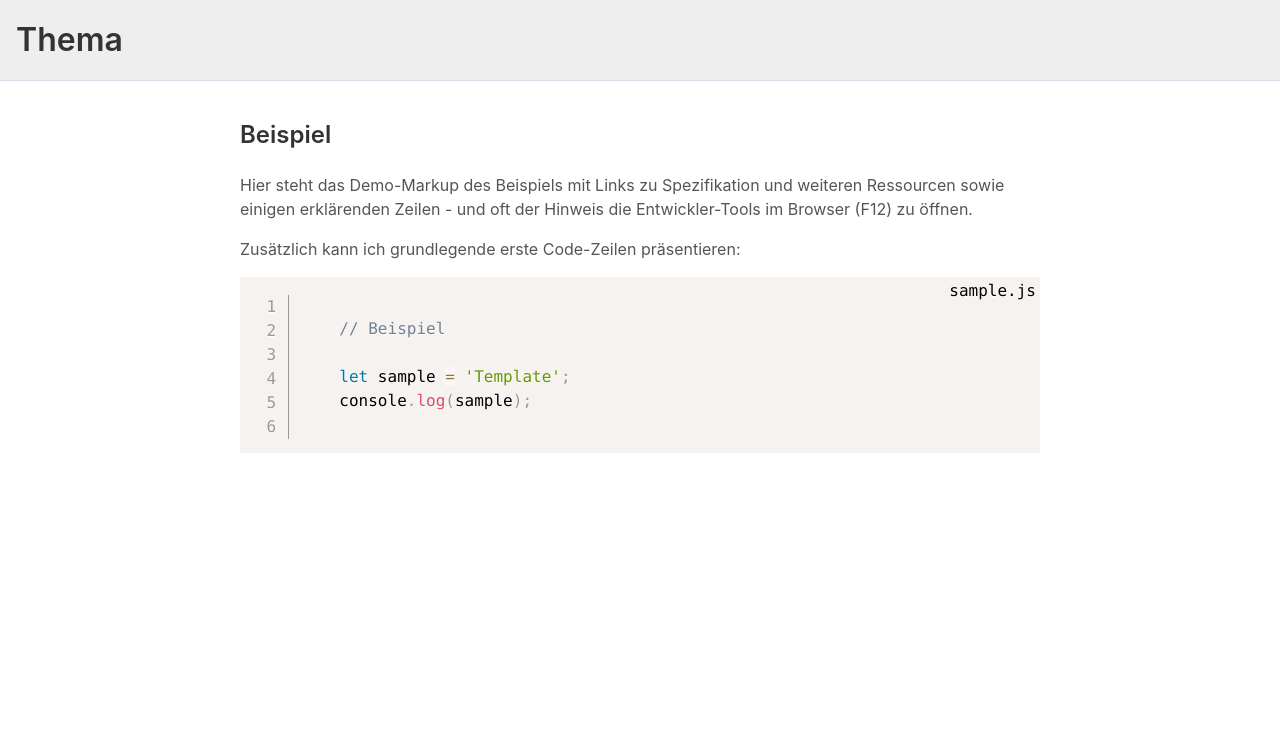
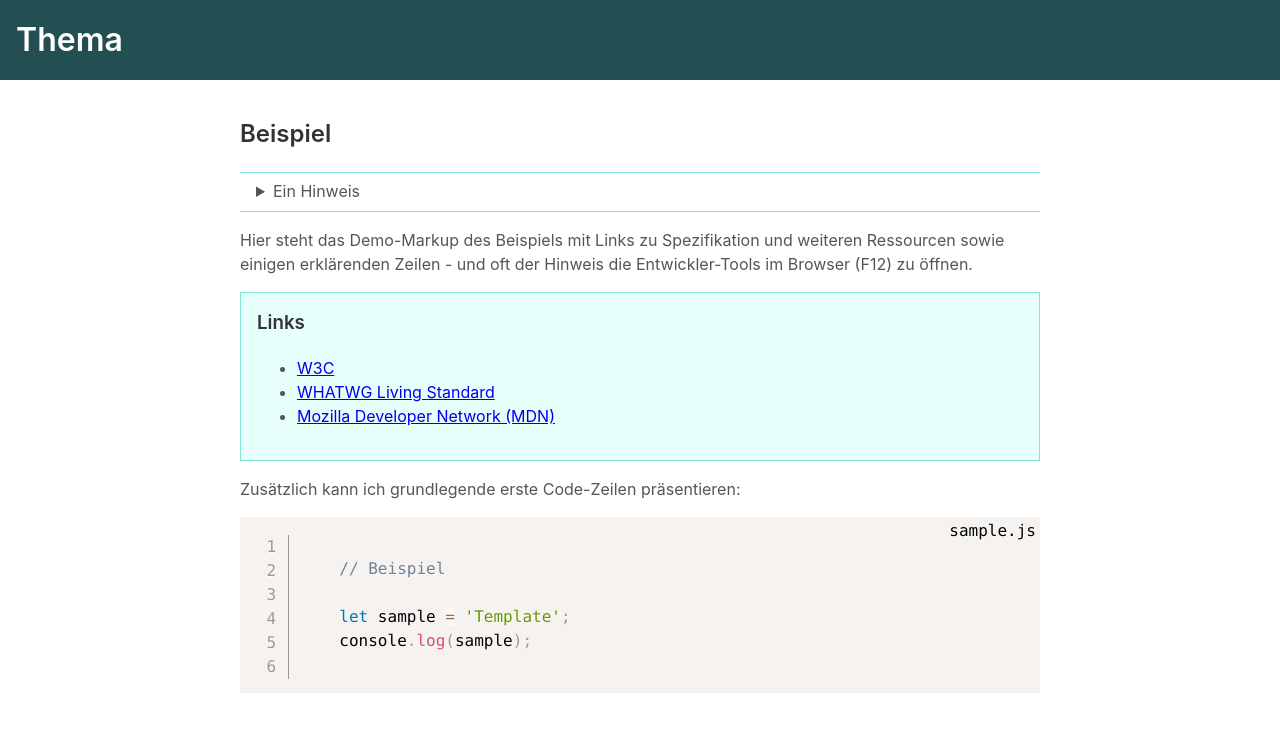
Before and after one commit to micha-alt/sample-template, a website: page src/index.html in a window 1280 px wide. Drawn offline with nearby package versions, Linux system fonts and the light colour scheme.

Commit message:
Update template and styles.

```diff
--- a/src/css/base.css
+++ b/src/css/base.css
@@ -7,7 +7,8 @@ body {
 
 h1,
 h2,
-strong {
+h3,
+strong, b {
   color: #333;
   font-weight: 600;
 }
@@ -21,12 +22,12 @@ pre[data-file]::before {
 
 header {
   padding: 1em;
-  background-color: #eee;
-  border-bottom: 1px solid #d8dee9;
+  background-color: #234E52;
 }
 
   header h1 {
     margin: 0;
+    color: white;
   }
 
 main {
@@ -34,3 +35,26 @@ main {
   max-width: 50em;
   padding: 1em;
 }
+
+details {
+  padding: 6px 1em 0;
+  border-top: 1px solid #81E6D9;
+  border-bottom: 1px solid #81E6D9;
+}
+
+details summary {
+  outline: none;
+  margin-bottom: 0.5em;
+  cursor: default;
+  user-select: none;
+}
+
+article.links {
+  background-color: #E6FFFA;
+  padding: 1em;
+  border: 1px solid #81E6D9;
+}
+
+  article.links h3 {
+    margin-top: 0;
+  }
--- a/src/index.html
+++ b/src/index.html
@@ -14,11 +14,25 @@
 </header>
 <main>
   <h2>Beispiel</h2>
+  <details>
+    <summary>Ein Hinweis</summary>
+    Optional kann an dieser Stelle ein kleiner Hinweis zu diesem Beispiel stehen.
+    Zum Beispiel die Notwendigkeit, einen lokalen Server zu starten:
+    <pre><code class="language-shell">npx lite-server --baseDir=src</code></pre>
+  </details>
   <p>
     Hier steht das Demo-Markup des Beispiels mit Links zu Spezifikation
     und weiteren Ressourcen sowie einigen erklärenden Zeilen - und oft der
     Hinweis die Entwickler-Tools im Browser (F12) zu öffnen.
   </p>
+  <article class="links">
+    <h3>Links</h3>
+    <ul>
+      <li><a href="https://www.w3.org/" target="_blank">W3C</a></li>
+      <li><a href="https://whatwg.org/" target="_blank">WHATWG Living Standard</a></li>
+      <li><a href="https://developer.mozilla.org/" target="_blank">Mozilla Developer Network (MDN)</a></li>
+    </ul>
+  </article>
   <p>
     Zusätzlich kann ich grundlegende erste Code-Zeilen präsentieren:
   </p>
```
